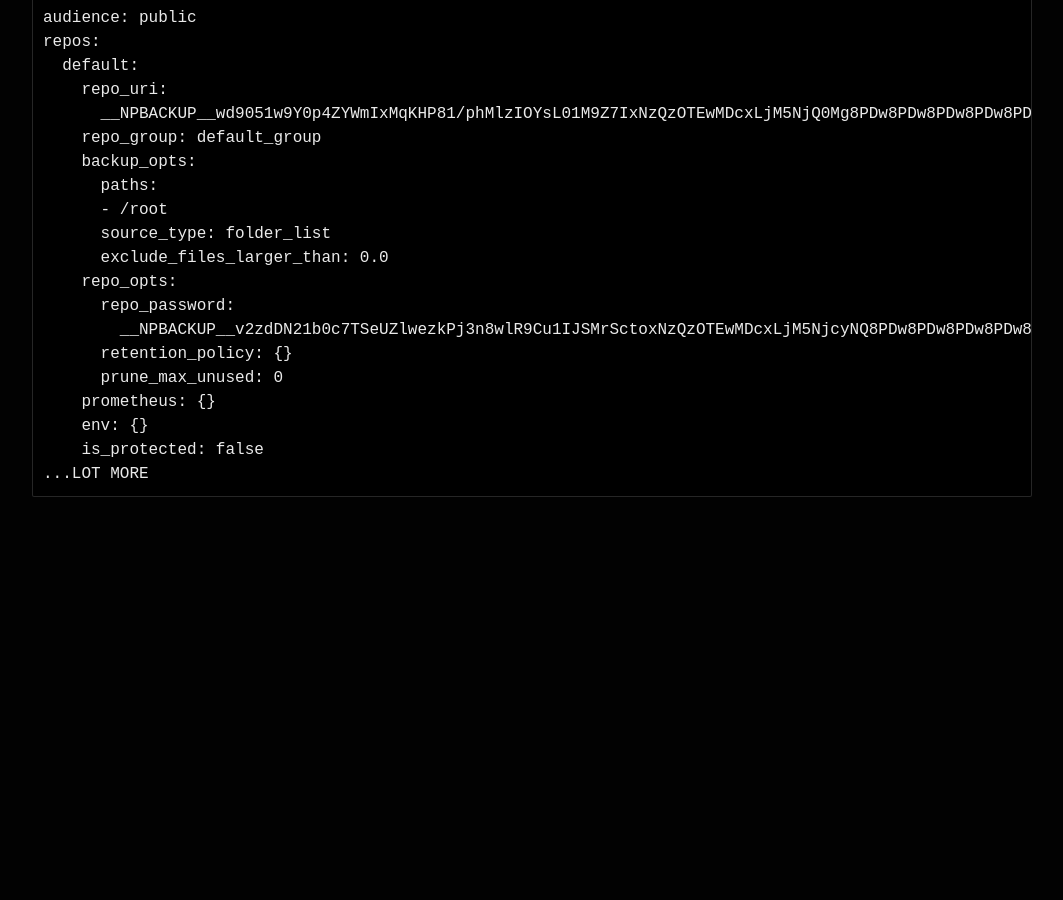
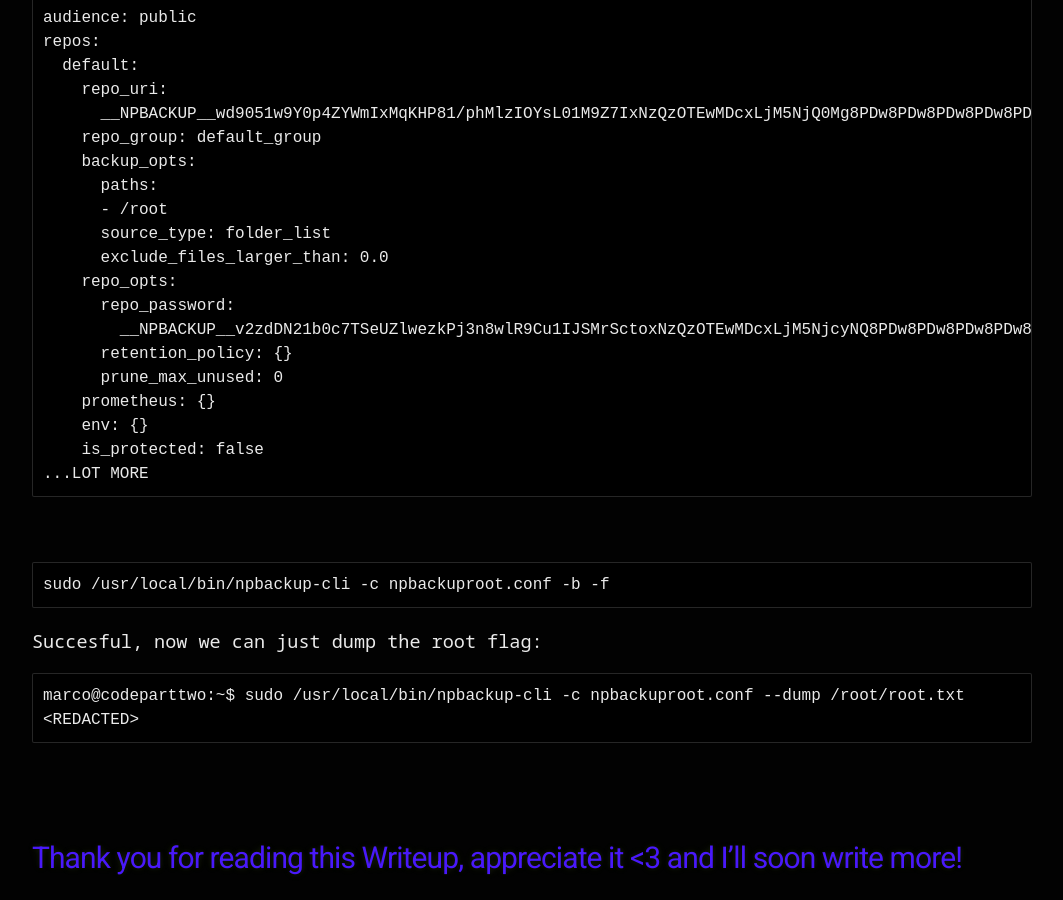
Before and after one commit to 20kilograma/blog, a Jekyll site: the page built from codeparttwo-htb.md, in a window 1280 px wide and 900 px high, scrolled down 5192 px. Shown: the whole window, without its empty margins (108-1171 px from the left). Built offline with Jekyll 4.4.1, drawn with Linux system fonts in a browser that asks for light colours; nearby versions of some CDN libraries; some web fonts are replaced; our own code applies the rules of GitHub Pages for plain Markdown files; before the commit the page ends 5709 px from its top, so only the background shows below that.

Commit message:
Update codeparttwo-htb.md

```diff
--- a/codeparttwo-htb.md
+++ b/codeparttwo-htb.md
@@ -106,3 +106,13 @@ repos:
     is_protected: false
 ...LOT MORE
 </code></pre>
+<br>
+<pre><code class="language-none">sudo /usr/local/bin/npbackup-cli -c npbackuproot.conf -b -f</code></pre>
+Succesful, now we can just dump the root flag:
+<pre><code class="language-none">marco@codeparttwo:~$ sudo /usr/local/bin/npbackup-cli -c npbackuproot.conf --dump /root/root.txt
+&lt;REDACTED>
+</code></pre>
+<br>
+<br>
+
+# Thank you for reading this Writeup, appreciate it <3 and I’ll soon write more!
```
